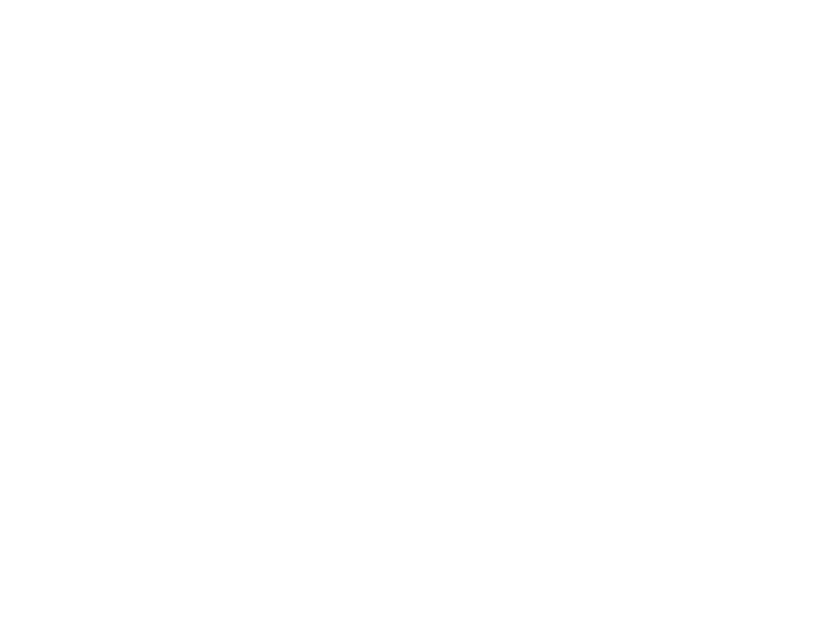
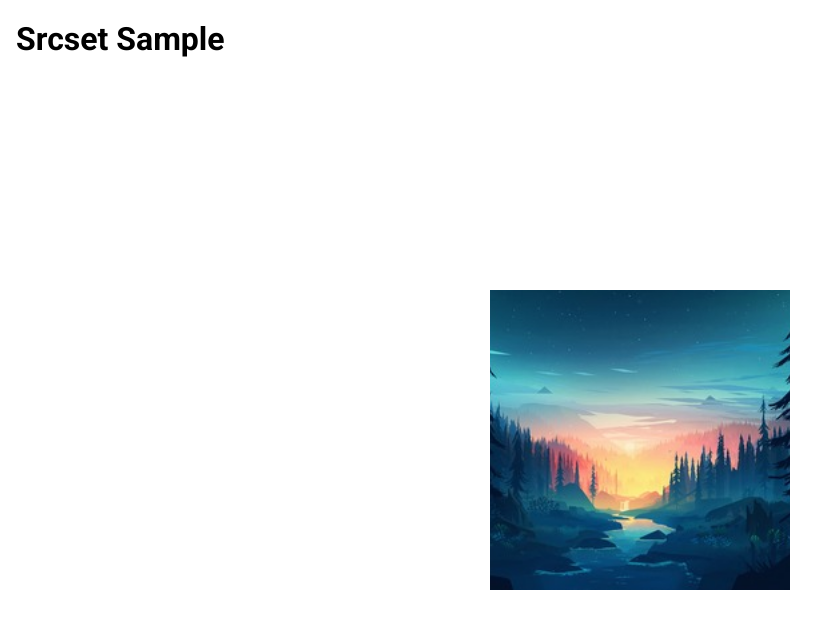
Before and after one commit to js-tasks-ru/htmlcss-20211021_mostikjun, a website: page 06-lection4/03-srcset/index.html in a window 1280 px wide. Shown: the whole page, without its empty margins (0-836 px from the left). Drawn offline with nearby package versions, Linux system fonts and the light colour scheme.

Commit message:
Added sample usage of srcset attribute.

```diff
--- /dev/null
+++ b/06-lection4/03-srcset/index.css
@@ -0,0 +1,31 @@
+.page {
+  padding: 0 1rem;
+
+  display: flex;
+  flex-direction: column;
+  justify-content: flex-start;
+  align-content: stretch;
+
+  height: 100%;
+}
+
+.page__main {
+  flex-grow: 1;
+
+  display: flex;
+  justify-content: center;
+  align-items: center;
+}
+
+.page__square {
+  height: 300px;
+  width: 300px;
+}
+
+.page__image {
+  height: 100%;
+  width: 100%;
+
+  object-fit: cover;
+  object-position: center;
+}
--- a/06-lection4/03-srcset/index.html
+++ b/06-lection4/03-srcset/index.html
@@ -1,10 +1,23 @@
 <!DOCTYPE html>
 <html lang="ru">
-    <head>
-        <link rel="stylesheet" href="../../assets/css/main.css">
-        <link rel="stylesheet" href="./srcset.css">
-    </head>
-    <body>
-
-    </body>
+  <head>
+    <meta charset="UTF-8" />
+    <link rel="stylesheet" href="../../assets/css/main.css" />
+    <link rel="stylesheet" href="index.css" />
+  </head>
+  <body class="page">
+    <header>
+      <h1>Srcset Sample</h1>
+    </header>
+    <main class="page__main">
+      <div class="page__square">
+        <img
+          src="./public/forest_400.jpg"
+          alt="Sample image"
+          srcset="./public/forest_768.jpg 2x"
+          class="page__image"
+        />
+      </div>
+    </main>
+  </body>
 </html>
```
Also changed, not shown: 06-lection4/03-srcset/srcset.css (deleted).
